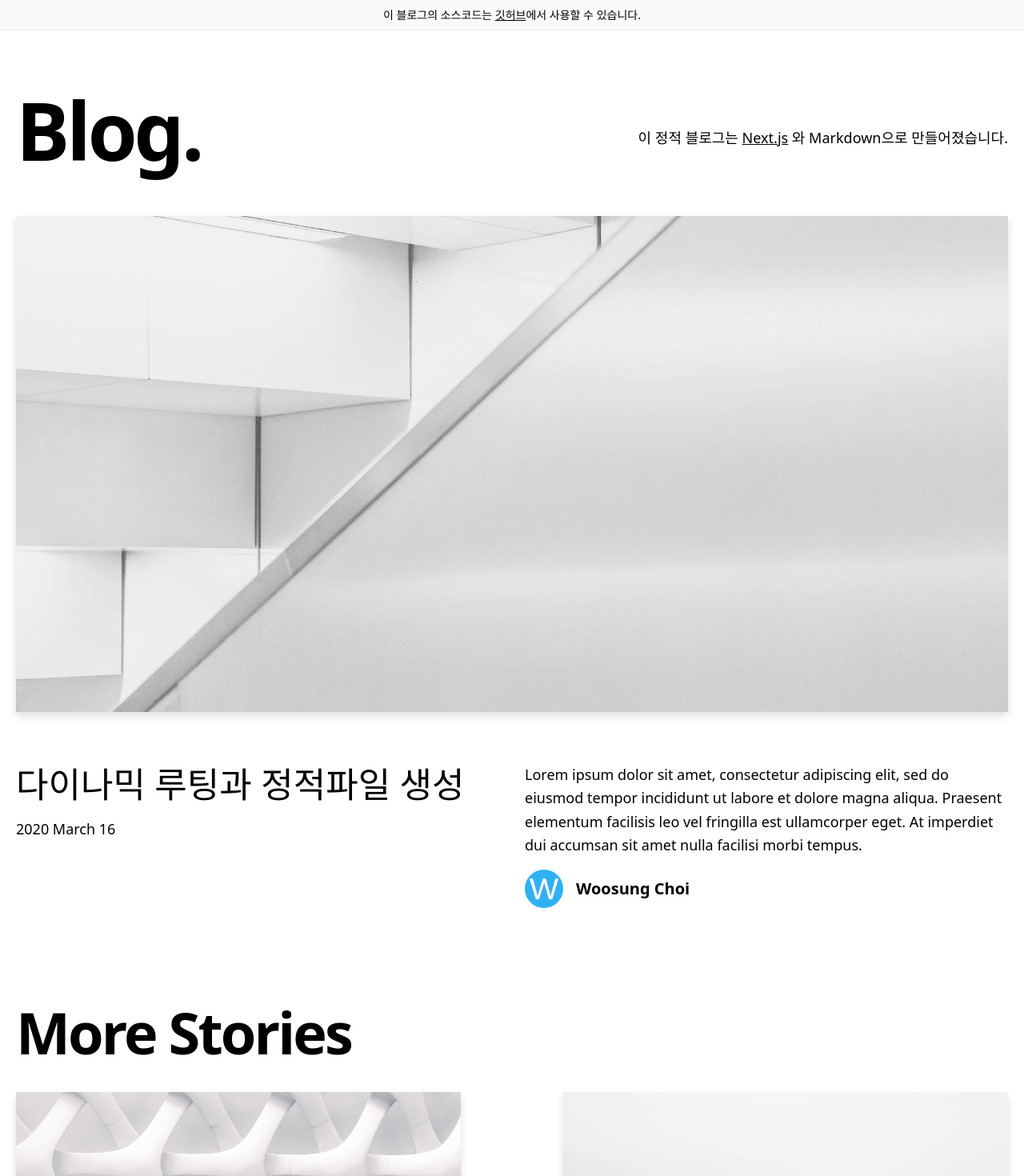
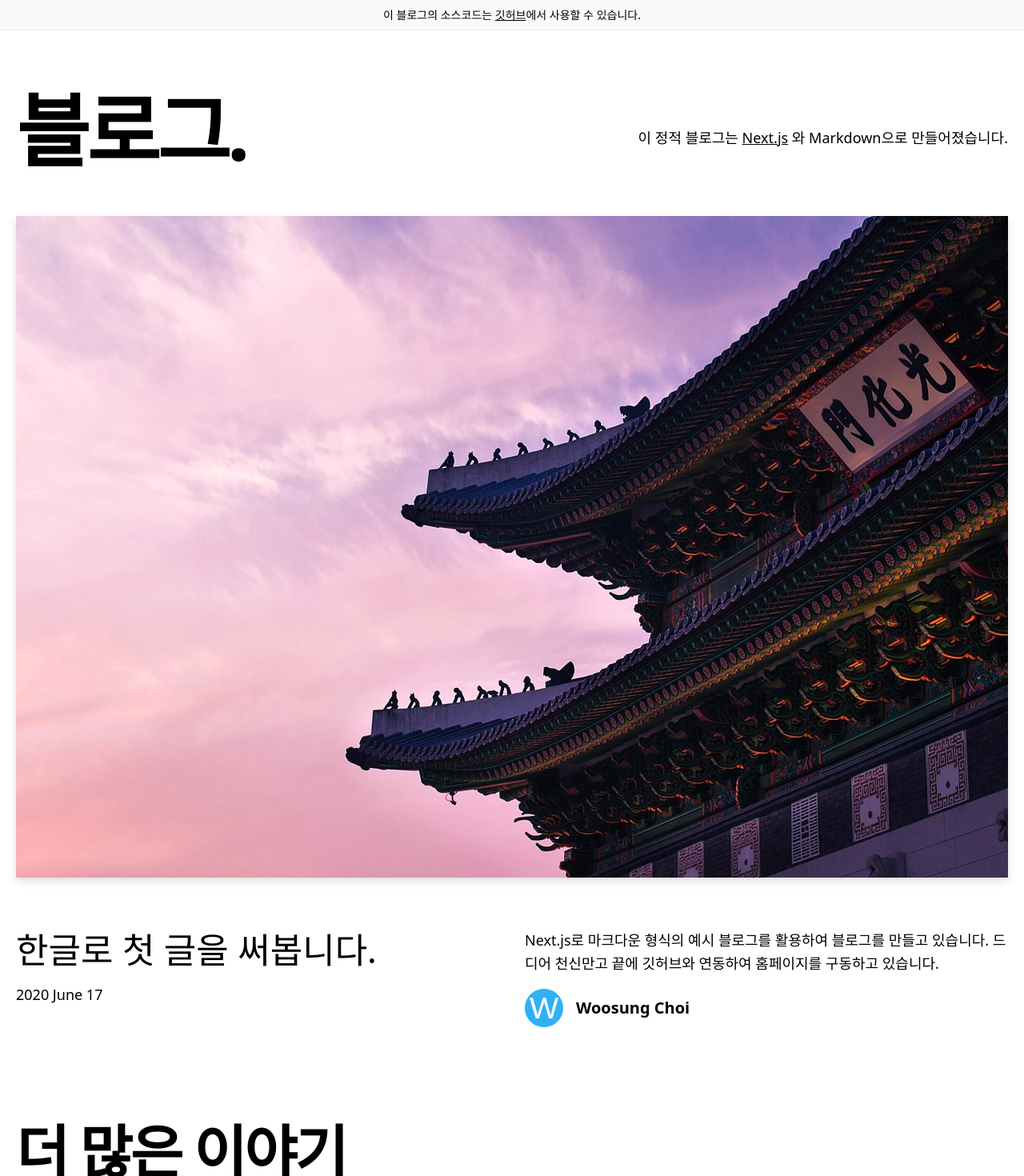
Before and after one commit to woosungchoi/blog-starter, a Next.js app: page / in a window 1280 px wide. Shown: the top 1470 px of the page at 80% size. Built offline with nearby package versions, Linux system fonts and the light colour scheme.

Commit message:
first korean post

```diff
--- a/_posts/dynamic-routing.md
+++ b/_posts/hello-korea.md
@@ -1,13 +1,13 @@
 ---
-title: '다이나믹 루팅과 정적파일 생성'
+title: 'Next.js에서 정적 생성을 사용하여 페이지를 미리 렌더링하는 방법 알아보기'
 excerpt: 'Lorem ipsum dolor sit amet, consectetur adipiscing elit, sed do eiusmod tempor incididunt ut labore et dolore magna aliqua. Praesent elementum facilisis leo vel fringilla est ullamcorper eget. At imperdiet dui accumsan sit amet nulla facilisi morbi tempus.'
-coverImage: '/assets/blog/dynamic-routing/cover.jpg'
-date: '2020-03-16T05:35:07.322Z'
+coverImage: '/assets/blog/hello-world/cover.jpg'
+date: '2020-06-15T05:35:07.322Z'
 author:
   name: Woosung Choi
   picture: '/assets/blog/authors/woosung.png'
 ogImage:
-  url: '/assets/blog/dynamic-routing/cover.jpg'
+  url: '/assets/blog/hello-world/cover.jpg'
 ---
 
 Lorem ipsum dolor sit amet, consectetur adipiscing elit, sed do eiusmod tempor incididunt ut labore et dolore magna aliqua. Praesent elementum facilisis leo vel fringilla est ullamcorper eget. At imperdiet dui accumsan sit amet nulla facilisi morbi tempus. Praesent elementum facilisis leo vel fringilla. Congue mauris rhoncus aenean vel. Egestas sed tempus urna et pharetra pharetra massa massa ultricies.
--- a/_posts/hello-world.md
+++ b/_posts/hello-world.md
@@ -1,19 +1,19 @@
 ---
-title: 'Learn How to Pre-render Pages Using Static Generation with Next.js'
-excerpt: 'Lorem ipsum dolor sit amet, consectetur adipiscing elit, sed do eiusmod tempor incididunt ut labore et dolore magna aliqua. Praesent elementum facilisis leo vel fringilla est ullamcorper eget. At imperdiet dui accumsan sit amet nulla facilisi morbi tempus.'
-coverImage: '/assets/blog/hello-world/cover.jpg'
-date: '2020-03-16T05:35:07.322Z'
+title: '한글로 첫 글을 써봅니다.'
+excerpt: 'Next.js로 마크다운 형식의 예시 블로그를 활용하여 블로그를 만들고 있습니다. 드디어 천신만고 끝에 깃허브와 연동하여 홈페이지를 구동하고 있습니다.'
+coverImage: '/assets/blog/hello-korea/cover.jpg'
+date: '2020-06-17T07:55:07.322Z'
 author:
   name: Woosung Choi
   picture: '/assets/blog/authors/woosung.png'
 ogImage:
-  url: '/assets/blog/hello-world/cover.jpg'
+  url: '/assets/blog/hello-korea/cover.jpg'
 ---
 
-Lorem ipsum dolor sit amet, consectetur adipiscing elit, sed do eiusmod tempor incididunt ut labore et dolore magna aliqua. Praesent elementum facilisis leo vel fringilla est ullamcorper eget. At imperdiet dui accumsan sit amet nulla facilisi morbi tempus. Praesent elementum facilisis leo vel fringilla. Congue mauris rhoncus aenean vel. Egestas sed tempus urna et pharetra pharetra massa massa ultricies.
+Next.js로 마크다운 형식의 예시 블로그를 활용하여 블로그를 만들고 있습니다. 드디어 천신만고 끝에 깃허브와 연동하여 홈페이지를 구동하고 있습니다.
 
-Venenatis cras sed felis eget velit. Consectetur libero id faucibus nisl tincidunt. Gravida in fermentum et sollicitudin ac orci phasellus egestas tellus. Volutpat consequat mauris nunc congue nisi vitae. Id aliquet risus feugiat in ante metus dictum at tempor. Sed blandit libero volutpat sed cras. Sed odio morbi quis commodo odio aenean sed adipiscing. Velit euismod in pellentesque massa placerat. Mi bibendum neque egestas congue quisque egestas diam in arcu. Nisi lacus sed viverra tellus in. Nibh cras pulvinar mattis nunc sed. Luctus accumsan tortor posuere ac ut consequat semper viverra. Fringilla ut morbi tincidunt augue interdum velit euismod.
+험난한 이 여정을 여러분에게 소개해드리기엔 아직 실력이 미천합니다. 그래도 깃허브 활용이나, Next.js 예시 활용법, 로컬에서 구동 후 깃허브와 연동, Vercel 업로드 등 정말 많은 정보들이 있네요.
 
-## Lorem Ipsum
+## 쉽지 않지만 즐거운 길
 
-Tristique senectus et netus et malesuada fames ac turpis. Ridiculus mus mauris vitae ultricies leo integer malesuada nunc vel. In mollis nunc sed id semper. Egestas tellus rutrum tellus pellentesque. Phasellus vestibulum lorem sed risus ultricies tristique nulla. Quis blandit turpis cursus in hac habitasse platea dictumst quisque. Eros donec ac odio tempor orci dapibus ultrices. Aliquam sem et tortor consequat id porta nibh. Adipiscing elit duis tristique sollicitudin nibh sit amet commodo nulla. Diam vulputate ut pharetra sit amet. Ut tellus elementum sagittis vitae et leo. Arcu non odio euismod lacinia at quis risus sed vulputate.
+아직까지는 Next.js나 정적 페이지 생성을 활용한 블로그 운영이 어렵습니다. 하지만 활용자가 늘어날수록 더 많은 도구들이 나올 것이고, 그러면 활용도가 더 높아지리라 생각합니다. 초기에 높은 허들이 있으나, 한번만 넘는다면 충분히 빛을 볼 수 있다고 생각합니다.
--- a/_posts/preview.md
+++ b/_posts/preview.md
@@ -1,8 +1,8 @@
 ---
-title: 'Preview Mode for Static Generation'
+title: '정적 생성을위한 미리보기 모드'
 excerpt: 'Lorem ipsum dolor sit amet, consectetur adipiscing elit, sed do eiusmod tempor incididunt ut labore et dolore magna aliqua. Praesent elementum facilisis leo vel fringilla est ullamcorper eget. At imperdiet dui accumsan sit amet nulla facilisi morbi tempus.'
 coverImage: '/assets/blog/preview/cover.jpg'
-date: '2020-03-16T05:35:07.322Z'
+date: '2020-06-14T05:35:07.322Z'
 author:
   name: Woosung Choi
   picture: '/assets/blog/authors/woosung.png'
--- a/components/header.js
+++ b/components/header.js
@@ -4,7 +4,7 @@ export default function Header() {
   return (
     <h2 className="text-2xl md:text-4xl font-bold tracking-tight md:tracking-tighter leading-tight mb-20 mt-8">
       <Link href="/">
-        <a className="hover:underline">Blog</a>
+        <a className="hover:underline">블로그</a>
       </Link>
       .
     </h2>
--- a/components/intro.js
+++ b/components/intro.js
@@ -4,7 +4,7 @@ export default function Intro() {
   return (
     <section className="flex-col md:flex-row flex items-center md:justify-between mt-16 mb-16 md:mb-12">
       <h1 className="text-6xl md:text-8xl font-bold tracking-tighter leading-tight md:pr-8">
-        Blog.
+        블로그.
       </h1>
       <h4 className="text-center md:text-left text-lg mt-5 md:pl-8">
         이 정적 블로그는 {' '}
--- a/components/more-stories.js
+++ b/components/more-stories.js
@@ -4,7 +4,7 @@ export default function MoreStories({ posts }) {
   return (
     <section>
       <h2 className="mb-8 text-6xl md:text-7xl font-bold tracking-tighter leading-tight">
-        More Stories
+        더 많은 이야기
       </h2>
       <div className="grid grid-cols-1 md:grid-cols-2 md:col-gap-16 lg:col-gap-32 row-gap-20 md:row-gap-32 mb-32">
         {posts.map((post) => (
```
Also changed, not shown: public/assets/blog/hello-korea/cover.jpg (added).
